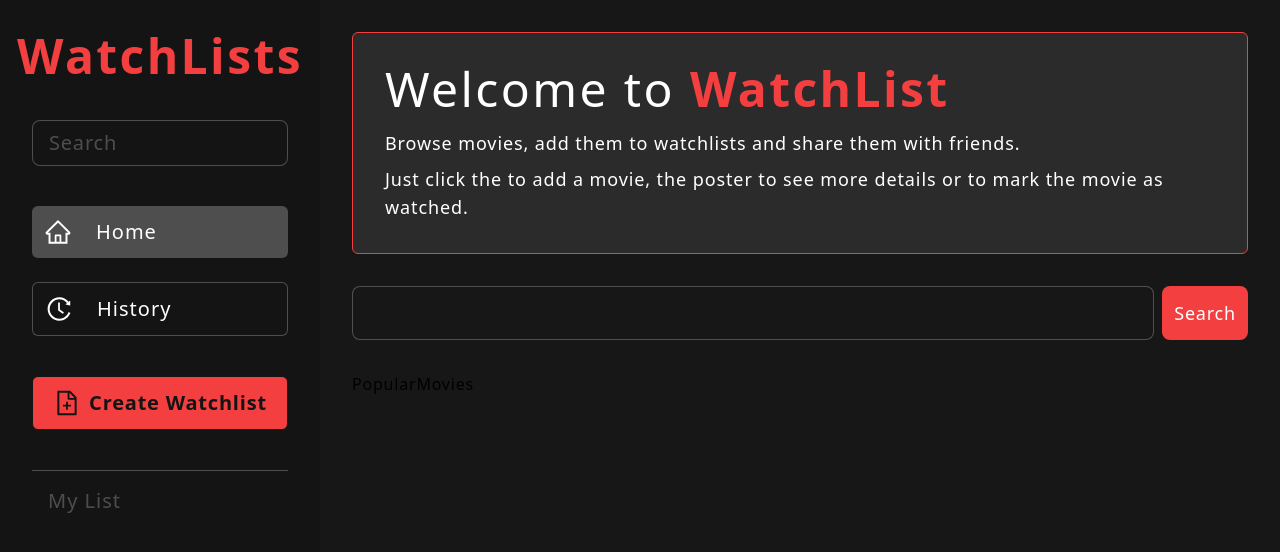
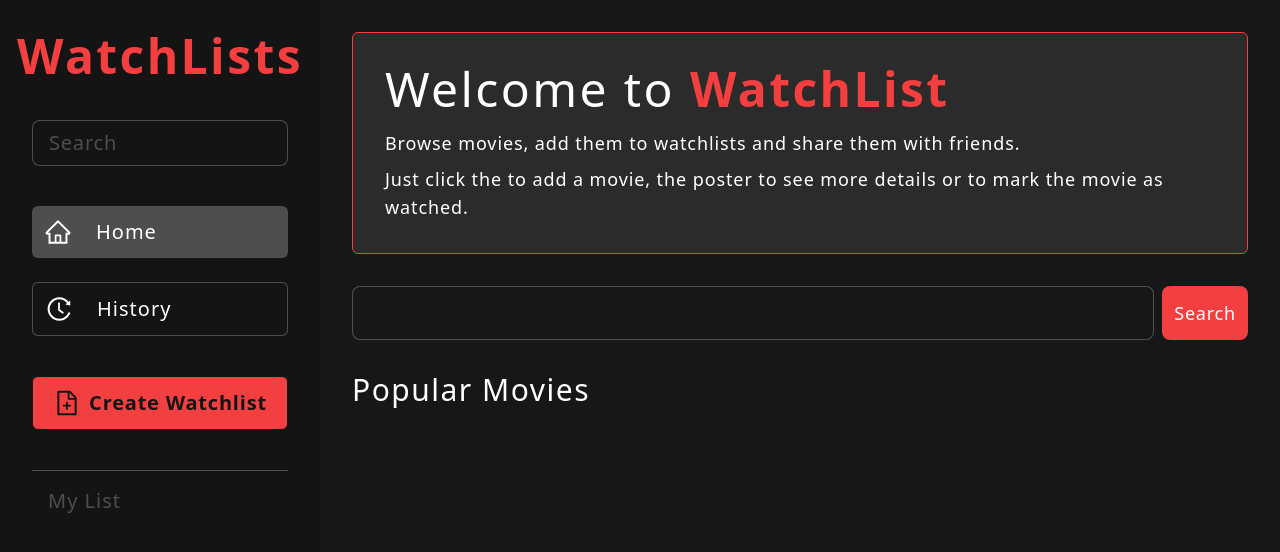
Before and after one commit to ashmeetsmonga/watchlist-react, a React (Vite) app: page / in a window 1280 px wide. Shown: the top 552 px of the page. Built offline with nearby package versions, Linux system fonts and the light colour scheme.

Commit message:
popular movies

```diff
--- a/src/components/PopularMovies.jsx
+++ b/src/components/PopularMovies.jsx
@@ -1,7 +1,11 @@
 import React from "react";
 
 const PopularMovies = () => {
-	return <div>PopularMovies</div>;
+	return (
+		<div className='w-full flex flex-col'>
+			<h2 className='text-3xl text-white'>Popular Movies</h2>
+		</div>
+	);
 };
 
 export default PopularMovies;
```
